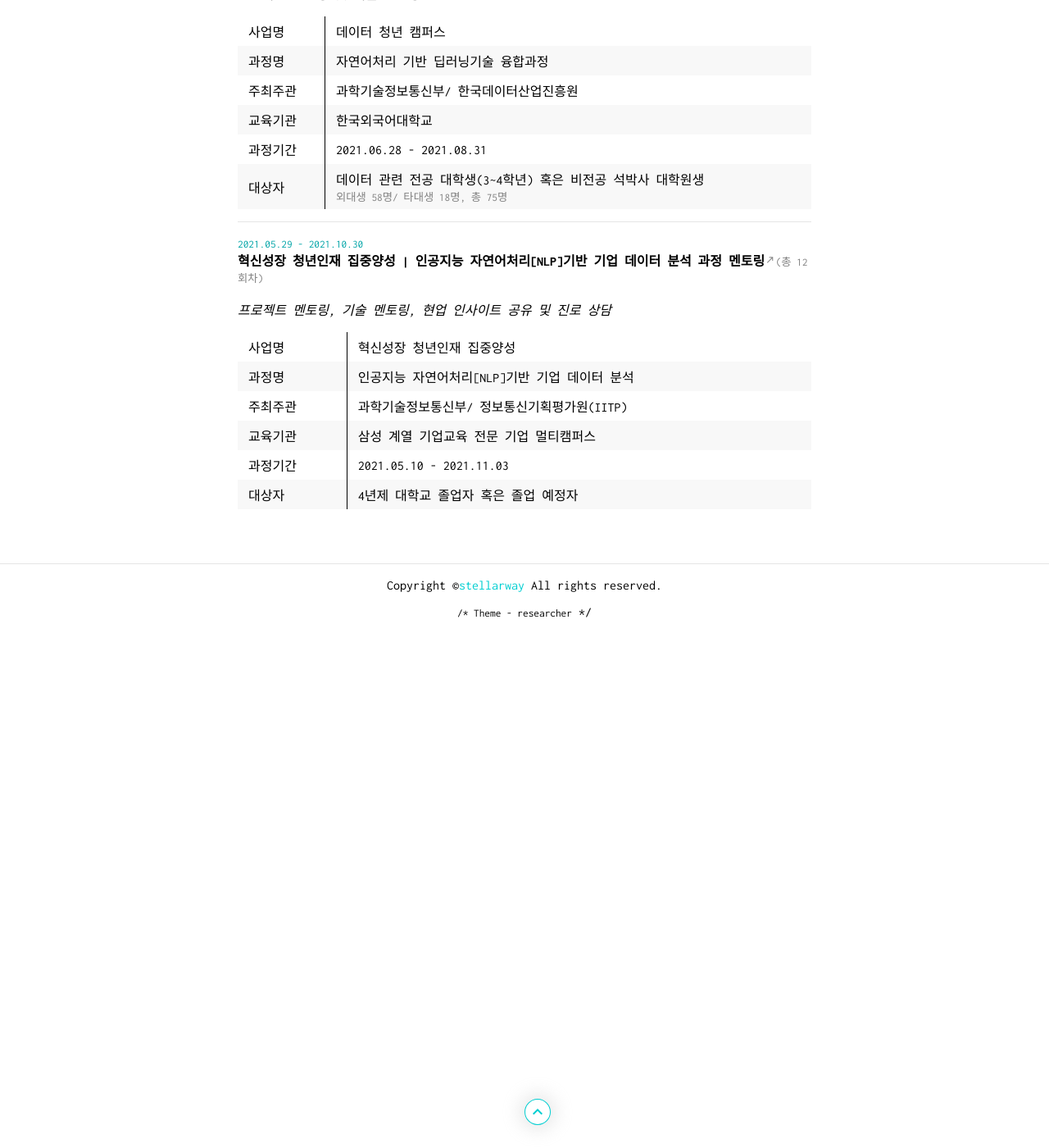
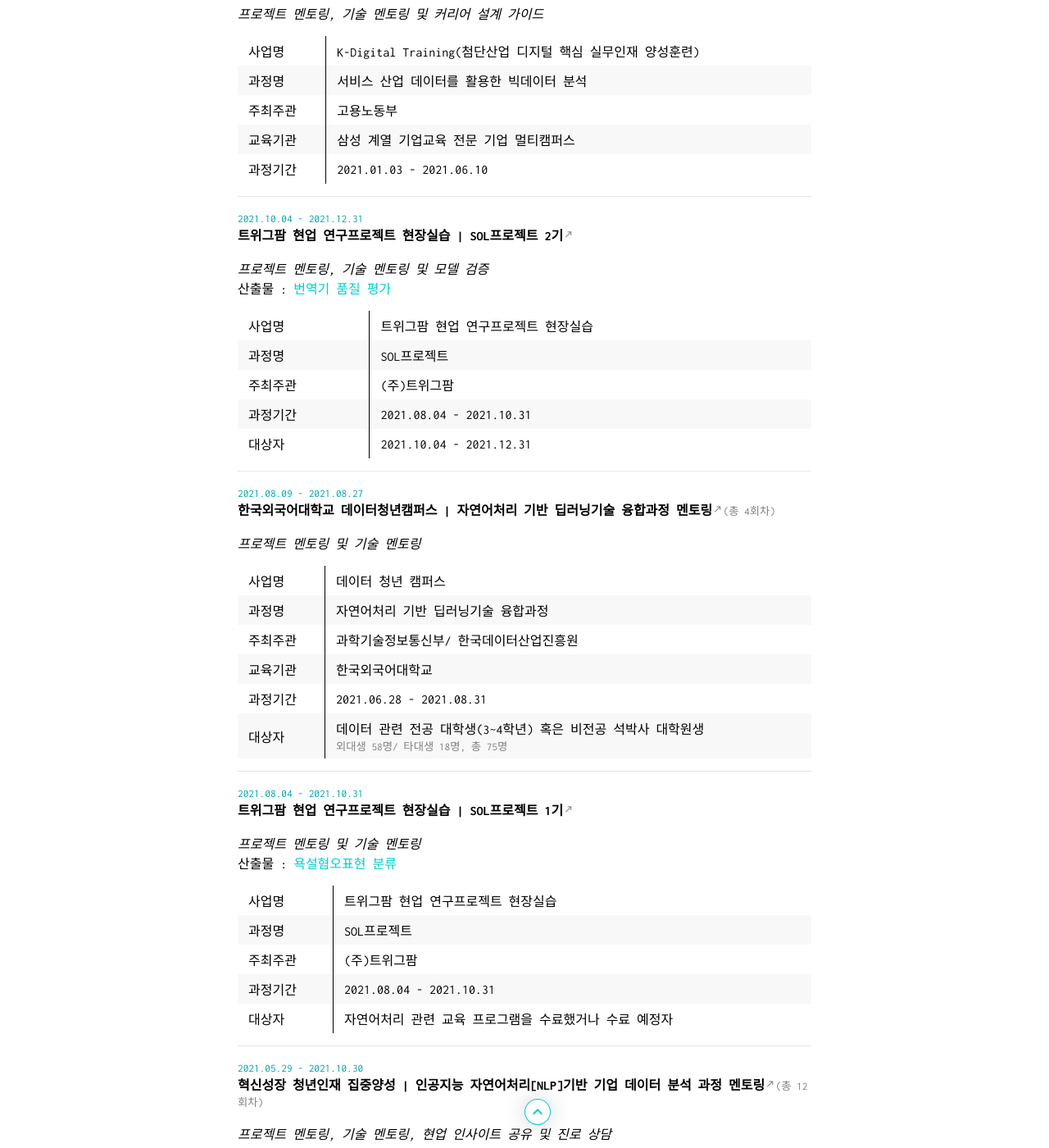
Before and after one commit to stellarway/stellarway.github.io, a Jekyll site: the page built from index.md, in a window 1280 px wide and 1400 px high, scrolled down 6584 px. Shown: the whole window at 82% size. Built offline with Jekyll 4.4.1, drawn with Linux system fonts in a browser that asks for light colours; before the commit the page ends 7407 px from its top, so only the background shows below that; some of the changed text lies outside the part shown.

Commit message:
Update page contents

```diff
--- a/_sass/_style.scss
+++ b/_sass/_style.scss
@@ -85,6 +85,13 @@
     border-radius: 50%;
     padding: 3px;
     box-shadow: 0px 0px 20px 7px rgba(190, 190, 190, 0.3);
+}
+.emphasis {
+    color: rgb(129, 129, 129);
+    font-size: larger;
+    font-weight: bold;
+    font-style: italic;
+
 }
 /*
  * Basic
--- a/index.md
+++ b/index.md
@@ -62,9 +62,10 @@
 
 #### Personal focus
 <a class="tag" href="#">NLP</a>
-<a class="tag" href="#">AI_ethics</a>
+<a class="tag" href="#">AIethics</a>
 <a class="tag" href="#">MultiModal</a>
 <a class="tag" href="#">verbalNLP</a>
+<a class="tag" href="#">TechnicalWriting</a>
 
 
 
@@ -250,6 +251,22 @@
 <br>
 
 #### Mentoring
+
+
+<span class="date-info">2022.10.11 - 2022.12.30</span><br>
+**트위그팜 현업 연구프로젝트 현장실습 | SOL프로젝트 3기**
+<br><br>
+*프로젝트 멘토링 및 기술 멘토링*
+산출물 : [구어체를 위한 NER 모델](https://github.com/twigfarm/letr-sol-NERSOTA)
+
+사업명 | 트위그팜 현업 연구프로젝트 현장실습
+과정명 | SOL프로젝트
+주최주관 | (주)트위그팜
+과정기간 | 2021.08.04 - 2021.10.31
+대상자 | 2021.10.04 - 2021.12.31
+
+---
+
 <span class="date-info">2022.08.09 - 2022.08.25</span><br>
 **한국외국어대학교 데이터청년캠퍼스 | 자연어처리 기반 딥러닝기술 융합과정 멘토링**<a class="material-symbols-outlined outlink" target="_blank" href="https://dataonair.or.kr/bigjob/company_info/">call_made</a><span class="subtitle">(총 10회차)</span>
 <br><br>
@@ -277,6 +294,21 @@
 
 ---
 
+<span class="date-info">2021.10.04 - 2021.12.31</span><br>
+**트위그팜 현업 연구프로젝트 현장실습 | SOL프로젝트 2기**<a class="material-symbols-outlined outlink" target="_blank" href="https://www.letr.ai/blog/story-20220121">call_made</a>
+<br><br>
+*프로젝트 멘토링, 기술 멘토링 및 모델 검증*
+산출물 : [번역기 품질 평가](https://github.com/twigfarm/letr-sol-mt-eval)
+
+사업명 | 트위그팜 현업 연구프로젝트 현장실습
+과정명 | SOL프로젝트
+주최주관 | (주)트위그팜
+과정기간 | 2021.08.04 - 2021.10.31
+대상자 | 2021.10.04 - 2021.12.31
+
+
+---
+
 <span class="date-info">2021.08.09 - 2021.08.27</span><br>
 **한국외국어대학교 데이터청년캠퍼스 | 자연어처리 기반 딥러닝기술 융합과정 멘토링**<a class="material-symbols-outlined outlink" target="_blank" href="https://dataonair.or.kr/bigjob/company_info/">call_made</a><span class="subtitle">(총 4회차)</span>
 <br><br>
@@ -288,6 +320,20 @@
 교육기관 | 한국외국어대학교
 과정기간 | 2021.06.28 - 2021.08.31
 대상자 | 데이터 관련 전공 대학생(3~4학년) 혹은 비전공 석박사 대학원생<br><span class="subtitle">외대생 58명/ 타대생 18명, 총 75명</span>
+
+---
+
+<span class="date-info">2021.08.04 - 2021.10.31</span><br>
+**트위그팜 현업 연구프로젝트 현장실습 | SOL프로젝트 1기**<a class="material-symbols-outlined outlink" target="_blank" href="https://www.letr.ai/blog/story-20211126-1">call_made</a>
+<br><br>
+*프로젝트 멘토링 및 기술 멘토링*
+산출물 : [욕설혐오표현 분류](https://github.com/twigfarm/letr-sol-profanity-filter)
+
+사업명 | 트위그팜 현업 연구프로젝트 현장실습
+과정명 | SOL프로젝트
+주최주관 | (주)트위그팜
+과정기간 | 2021.08.04 - 2021.10.31
+대상자 | 자연어처리 관련 교육 프로그램을 수료했거나 수료 예정자
 
 ---
 
```
Also changed, not shown: contact.md (+2 -1 lines), portfolio.md (+22 -4 lines), README.md, 1 other file.
